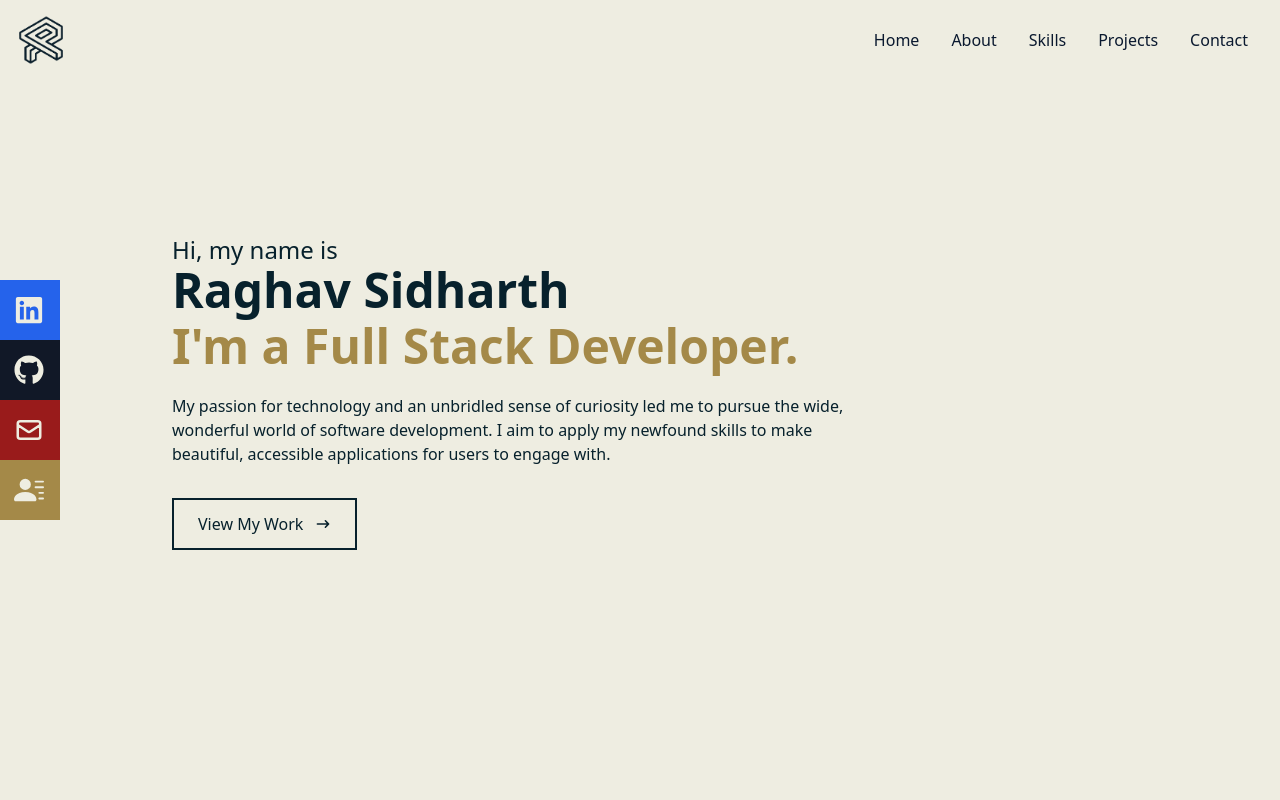
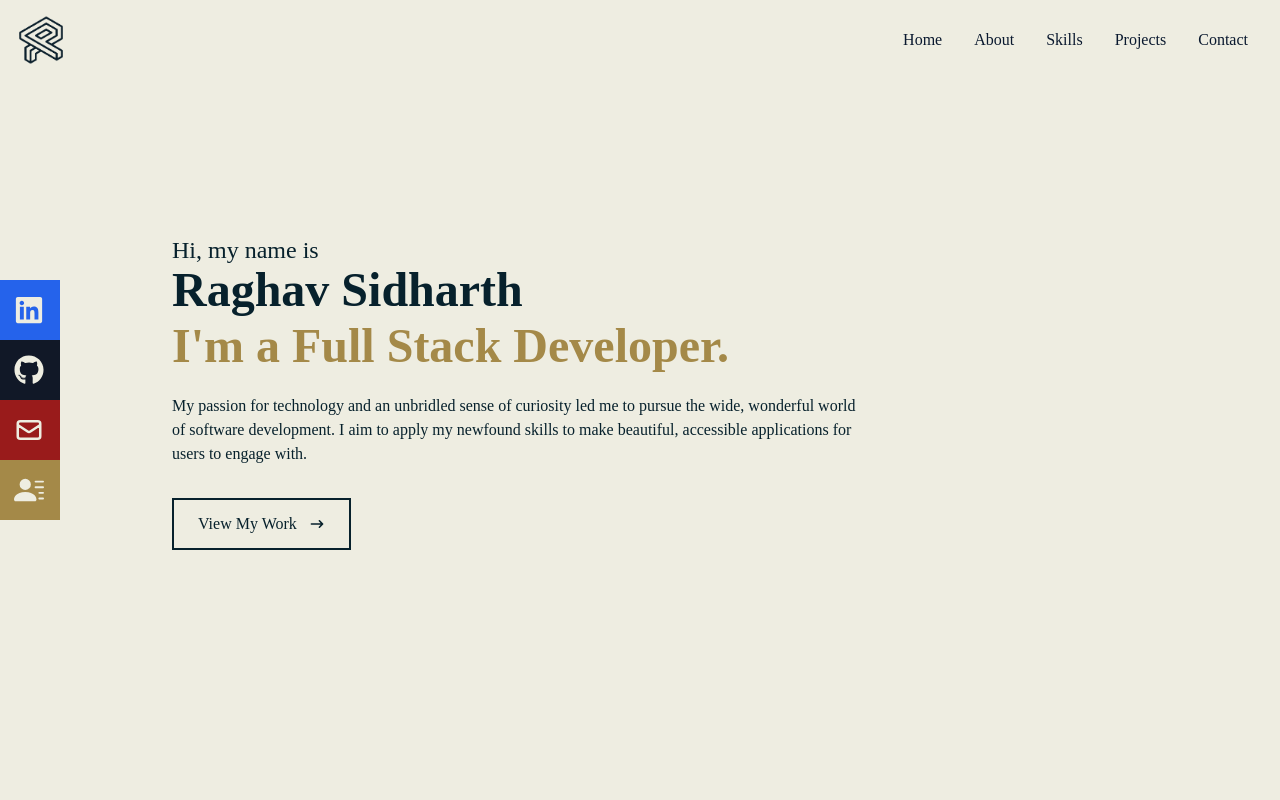
Before and after one commit to Raghav-Sidharth/Portfolio2.0, a React (Vite) app in the folder portfolio-project/: page / in a window 1280 px wide. Shown: the top 800 px of the page. Built offline with nearby package versions, Linux system fonts and the light colour scheme; the HTML template or start-up script is replaced by a standard one; a web font is replaced by a local one.

Commit message:
changed default font to Proxima Nova

```diff
--- a/portfolio-project/src/LandingPage.tsx
+++ b/portfolio-project/src/LandingPage.tsx
@@ -6,10 +6,8 @@ export default function LandingPage() {
     <div name="home" className="w-full h-screen bg-[#eeede1]">
       <div className="max-w-[1000px] mx-auto px-8 flex flex-col justify-center h-full">
         <p className="text-2xl">Hi, my name is</p>
-        <h1 className="text-4xl sm:text-5xl font-extrabold ">
-          Raghav Sidharth
-        </h1>
-        <h2 className="text-4xl sm:text-5xl font-bold py-2 text-[#a48948]">
+        <h1 className="text-4xl sm:text-5xl font-black ">Raghav Sidharth</h1>
+        <h2 className="text-4xl sm:text-5xl font-extrabold py-2 text-[#a48948]">
           I'm a Full Stack Developer.
         </h2>
         <p className="py-4 max-w-[700px] font-medium">
--- a/portfolio-project/src/index.css
+++ b/portfolio-project/src/index.css
@@ -4,7 +4,11 @@
 @import url("https://use.typekit.net/wpu4icz.css");
 
 @layer base {
+  html{
+    font-family: Proxima Nova
+  }
   body {
+
    @apply text-[#07212c]
   }
 
```
